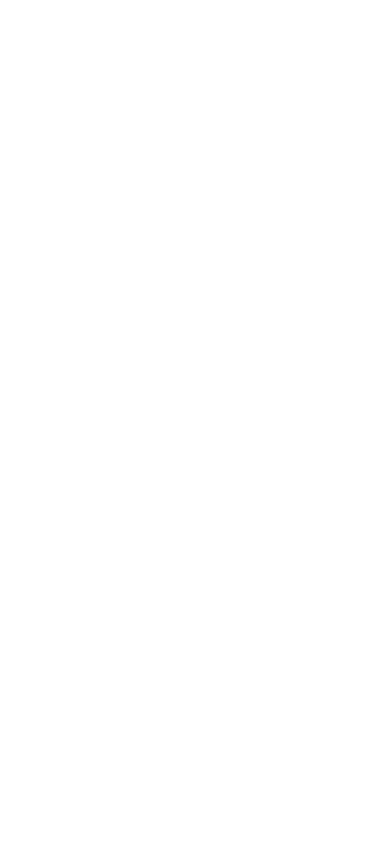
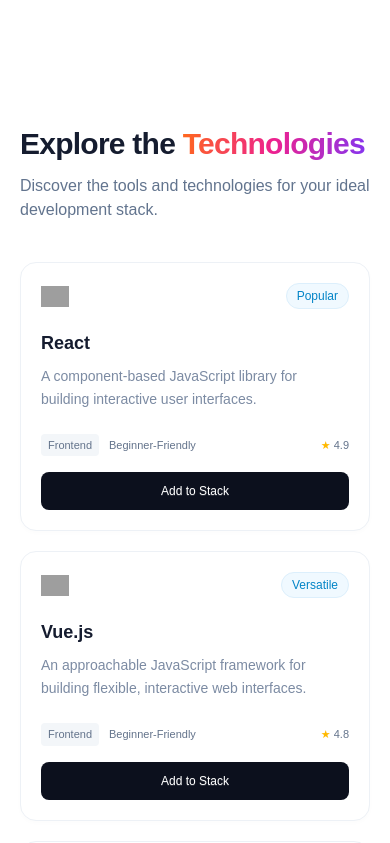
Before and after one commit to Asiful-0160/Programming-Hero-Assignment-5, a React (Vite) app in the folder Assignment 5/: page / in a window 390 px wide. Shown: the part 720-1563 px from the top of the page. Before the commit the page ends 844 px from the top, so only its background shows below. Built offline with nearby package versions, Linux system fonts and the light colour scheme; grey boxes are pictures that could not be loaded.

Commit message:
load technology data and display responsive cards

```diff
--- a/Assignment 5/src/App.jsx
+++ b/Assignment 5/src/App.jsx
@@ -1,6 +1,7 @@
 import { ToastContainer } from 'react-toastify'
 import Navbar from './Navbar.jsx'
 import Hero from './Hero.jsx'
+import Technologies from './Technologies.jsx'
 
 function App() {
   return (
@@ -8,6 +9,7 @@
       <Navbar />
       <main>
         <Hero />
+        <Technologies />
       </main>
       <ToastContainer />
     </>
--- /dev/null
+++ b/Assignment 5/src/Technologies.jsx
@@ -0,0 +1,63 @@
+import { useEffect, useState } from 'react'
+import TechnologyCard from './TechnologyCard.jsx'
+
+function Technologies() {
+  const [technologies, setTechnologies] = useState([])
+  const [loading, setLoading] = useState(true)
+  const [error, setError] = useState('')
+
+  useEffect(() => {
+    const controller = new AbortController()
+
+    async function loadTechnologies() {
+      try {
+        const response = await fetch(`${import.meta.env.BASE_URL}technologies.json`, {
+          signal: controller.signal,
+        })
+        if (!response.ok) throw new Error('Could not load technologies')
+
+        const data = await response.json()
+        setTechnologies(data)
+      } catch (error) {
+        if (error.name !== 'AbortError') {
+          setError('We could not load the technologies. Please refresh the page to try again.')
+        }
+      } finally {
+        if (!controller.signal.aborted) setLoading(false)
+      }
+    }
+
+    loadTechnologies()
+    return () => controller.abort()
+  }, [])
+
+  return (
+    <section id="technologies" className="technologies-section" aria-labelledby="technologies-heading">
+      <h2 id="technologies-heading" className="text-3xl font-bold tracking-tight sm:text-4xl">
+        Explore the <span className="brand-text">Technologies</span>
+      </h2>
+      <p className="mt-3 text-base text-slate-500">
+        Discover the tools and technologies for your ideal development stack.
+      </p>
+
+      {loading ? (
+        <div className="flex items-center gap-3 py-10 text-slate-500" role="status">
+          <span className="loading loading-spinner loading-sm" aria-hidden="true" />
+          Loading technologies…
+        </div>
+      ) : error ? (
+        <p className="py-10 text-red-600" role="alert">{error}</p>
+      ) : technologies.length === 0 ? (
+        <p className="py-10 text-slate-500">No technologies are available yet.</p>
+      ) : (
+        <div className="technology-grid">
+          {technologies.map((technology) => (
+            <TechnologyCard key={technology.id} technology={technology} />
+          ))}
+        </div>
+      )}
+    </section>
+  )
+}
+
+export default Technologies
--- /dev/null
+++ b/Assignment 5/src/TechnologyCard.jsx
@@ -0,0 +1,26 @@
+function TechnologyCard({ technology }) {
+  const { name, icon, badge, description, category, difficulty, rating } = technology
+
+  return (
+    <article className="technology-card">
+      <div className="flex items-center justify-between gap-3">
+        <img src={icon} alt={`${name} logo`} width="28" height="28" loading="lazy" />
+        <span className="technology-badge">{badge}</span>
+      </div>
+      <h3 className="mt-5 text-lg font-bold">{name}</h3>
+      <p className="technology-description">{description}</p>
+      <div className="technology-details">
+        <span className="category-chip">{category}</span>
+        <span>{difficulty}</span>
+        <span className="technology-rating" aria-label={`Rating: ${rating} out of 5`}>
+          <span className="text-amber-400" aria-hidden="true">★</span> {rating.toFixed(1)}
+        </span>
+      </div>
+      <button type="button" className="btn add-stack-button" disabled>
+        Add to Stack
+      </button>
+    </article>
+  )
+}
+
+export default TechnologyCard
--- a/Assignment 5/src/index.css
+++ b/Assignment 5/src/index.css
@@ -126,6 +126,95 @@
 .site-nav :is(a, button):focus-visible {
   outline: 2px solid #8535ef;
   outline-offset: 4px;
+}
+
+.technologies-section {
+  max-width: 1256px;
+  margin-inline: auto;
+  padding: 32px 20px 80px;
+  scroll-margin-top: 80px;
+}
+
+.technology-grid {
+  display: grid;
+  grid-template-columns: repeat(3, minmax(0, 1fr));
+  gap: 20px;
+  margin-top: 40px;
+}
+
+.technology-card {
+  display: flex;
+  flex-direction: column;
+  padding: 20px;
+  border: 1px solid #edf1f6;
+  border-radius: 16px;
+  box-shadow: 0 2px 5px #151c2f04;
+  background: white;
+}
+
+.technology-badge {
+  padding: 3px 10px;
+  border: 1px solid #dceffc;
+  border-radius: 999px;
+  background: #f0f9ff;
+  color: #0284c7;
+  font-size: 12px;
+}
+
+.technology-description {
+  flex: 1;
+  margin-top: 8px;
+  color: #7c8ba3;
+  font-size: 14px;
+  line-height: 1.6;
+}
+
+.technology-details {
+  display: flex;
+  flex-wrap: wrap;
+  align-items: center;
+  gap: 10px;
+  margin-top: 24px;
+  color: #63738b;
+  font-size: 11px;
+}
+
+.category-chip {
+  padding: 3px 7px;
+  border-radius: 4px;
+  background: #f3f6f9;
+}
+
+.technology-rating {
+  margin-left: auto;
+  white-space: nowrap;
+}
+
+.add-stack-button,
+.add-stack-button:disabled {
+  width: 100%;
+  min-height: 38px;
+  height: auto;
+  margin-top: 16px;
+  border: 0;
+  border-radius: 8px;
+  background: #0c101d;
+  color: white;
+  font-size: 12px;
+  font-weight: 400;
+  box-shadow: none;
+}
+
+@media (max-width: 1023px) {
+  .technology-grid {
+    grid-template-columns: repeat(2, minmax(0, 1fr));
+  }
+}
+
+@media (max-width: 639px) {
+  .technology-grid {
+    grid-template-columns: 1fr;
+  }
 }
 
 .hero-section {
```
